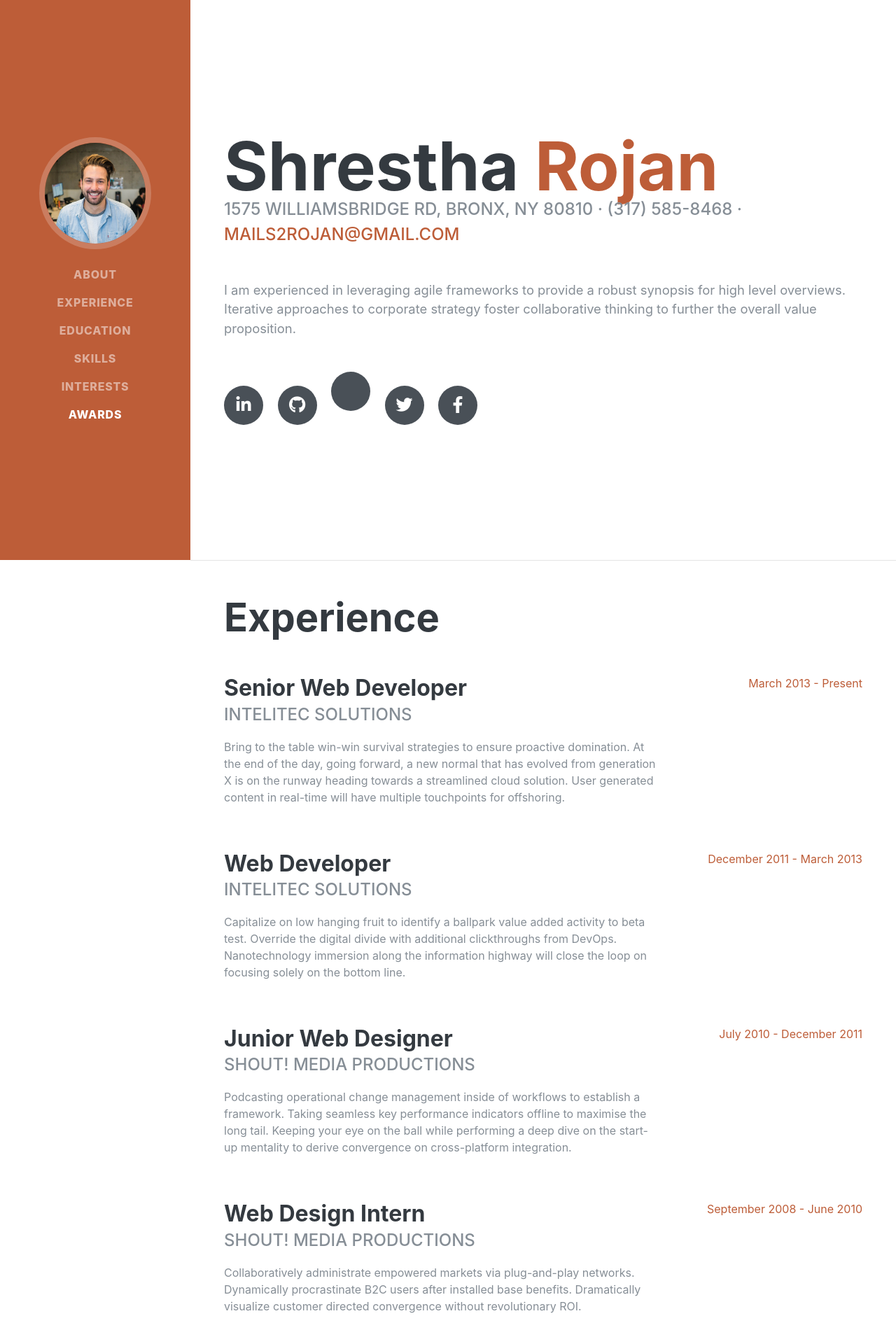
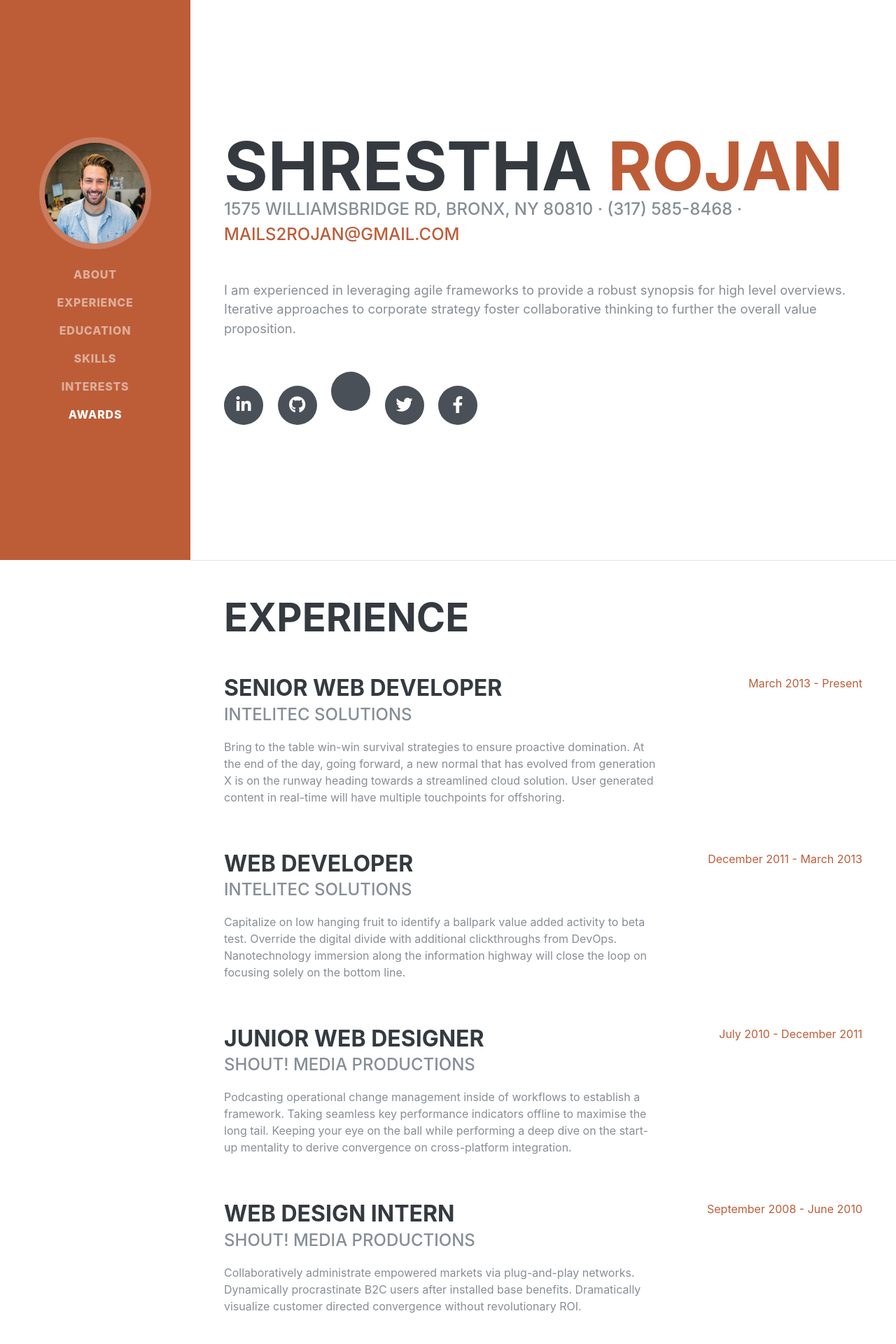
Before and after one commit to StartBootstrap/startbootstrap-resume, a PHP site: page / in a window 1280 px wide. Shown: the top 1920 px of the page at 70% size. Run offline with PHP 8.4, Linux system fonts and the light colour scheme; some web fonts are replaced.

Commit message:
back to original setting

```diff
--- a/css/resume.css
+++ b/css/resume.css
@@ -25,15 +25,13 @@ h5,
 h6 {
   font-family: 'Saira Extra Condensed', -apple-system, BlinkMacSystemFont, 'Segoe UI', Roboto, 'Helvetica Neue', Arial, sans-serif, 'Apple Color Emoji', 'Segoe UI Emoji', 'Segoe UI Symbol', 'Noto Color Emoji';
   font-weight: 700;
-  /*text-transform: uppercase; */
-  text-transform: capitalize;
+  text-transform: uppercase;
   color: #343a40;
 }
 
 h1 {
   font-size: 6rem;
   line-height: 5.5rem;
-  text-transform: capitalize;
 }
 
 h2 {
```
